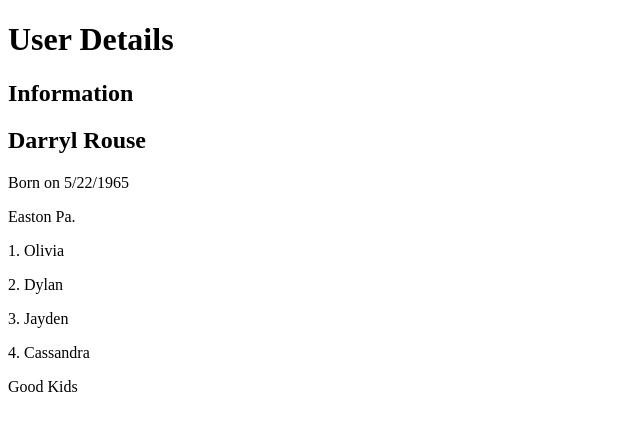
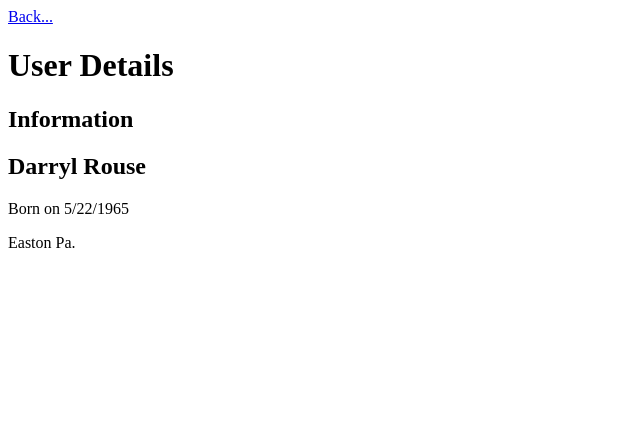
Before and after one commit to drouse22/rprojA, a plain HTML site: page info.html in a window 1280 px wide. Shown: the whole page, without its empty margins (0-640 px from the left). Drawn offline with Linux system fonts and the light colour scheme.

Commit message:
removed kids and added back link

```diff
--- a/info.html
+++ b/info.html
@@ -4,15 +4,11 @@
     <title>Darryl Rouse - Info</title>
   </head>
   <body>
+   <a href="index.html">Back...</a><p>
     <h1>User Details</h1>
     <h2>Information</h2>
     <h2>Darryl Rouse</h2>
     <p>Born on 5/22/1965</p>
     <p>Easton Pa.<p>
-    <p>1. Olivia<p>
-    <p>2. Dylan<p>
-    <p>3. Jayden<p>
-    <p>4. Cassandra<p>
-    <p>Good Kids<p>
   </body>
 </html>
```
